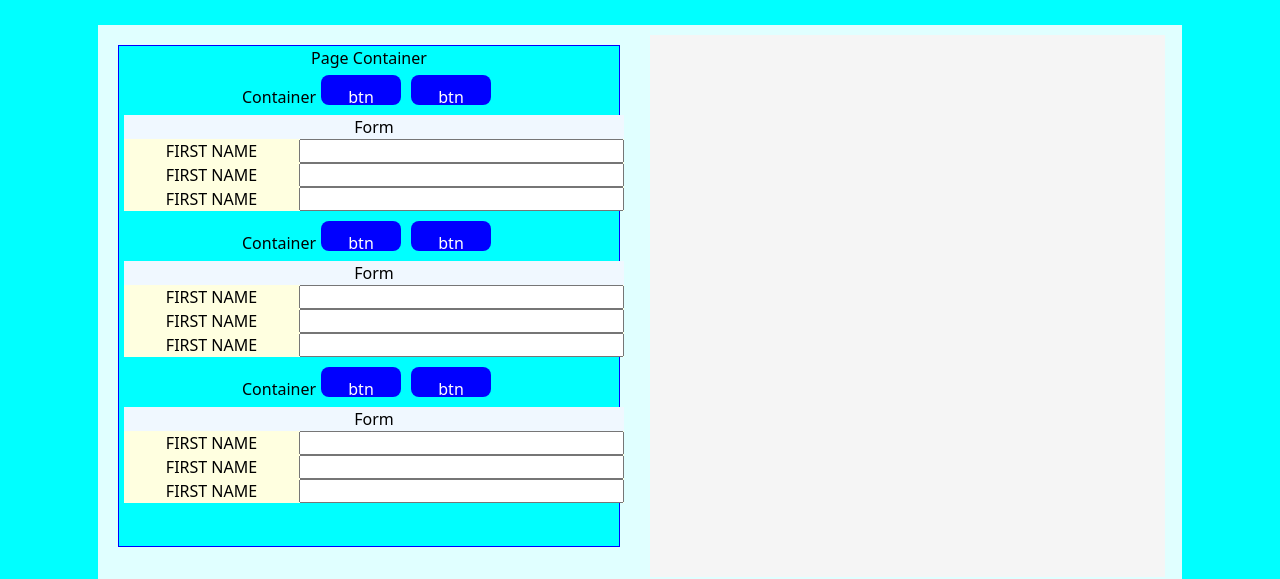
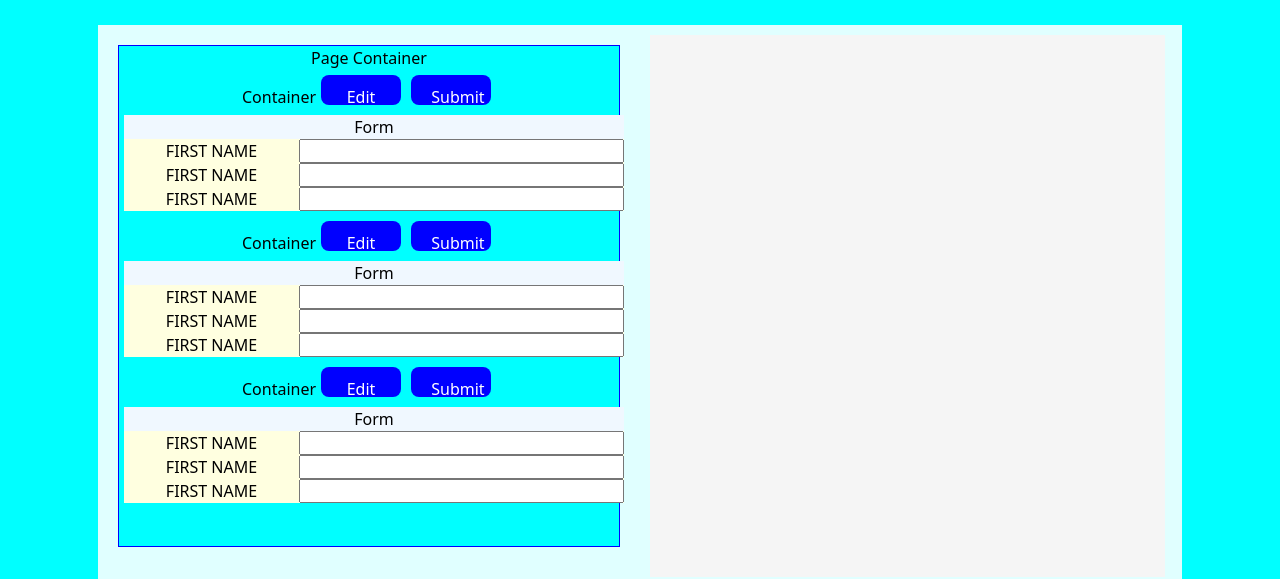
Before and after one commit to Stream5937/cv_generator, a React (Vite) app: page / in a window 1280 px wide. Shown: the part 132-711 px from the top of the page. Built offline with nearby package versions, Linux system fonts and the light colour scheme.

Commit message:
add basic button handlers

```diff
--- a/src/App.jsx
+++ b/src/App.jsx
@@ -10,16 +10,16 @@ function App() {
 
     <>
 
-    <div class='outer_container'>
+    <div className='outer_container'>
       <h1>C V Generator</h1>
-      <div class='container'>
+      <div className='container'>
         <Page_Container />
         <div className="card">
           <button onClick={() => setClearData((clearData) => alert('confirm clear all input data'))}>
             Clear all
           </button>
         </div>
-        <div class='display'>
+        <div className='display'>
 
         </div>
       </div>
--- a/src/components/componentContainer.jsx
+++ b/src/components/componentContainer.jsx
@@ -1,19 +1,56 @@
+
 import { useState } from 'react'
 import  MyButton  from './myButton.jsx'
 import  MyForm  from './myForm.jsx'
 import '../styles/comp_container.css';
 
 function Comp_Container () {
+   // const [id, setID] = useState(0);
+   //const [labelText, setLabelText] = useState('');
+   //setLabelText('Edit');
+   //const Comp_Container = () => {
+   //const label={setLabelText('Edit')};
 
+    const handleClick_Edit = () => {
+        console.log('Edit Button was clicked');
+    };
+    const handleClick_Submit = () => {
+        console.log('Submit Button was clicked');
+    };
 
     return (
-        <div class='comp_container'>
+        <div className='comp_container'>
             Container
-            <MyButton />
-            <MyButton />
+            <MyButton onClick={handleClick_Edit}>Edit</MyButton>
+            <MyButton onClick={handleClick_Submit}>Submit</MyButton>
             <MyForm />
         </div>
-    )
+    );
 }
 
+/*
+<MyButton onClick={handleClick} label={setLabelText('Edit')}>{labelText}</MyButton>
+<MyButton onClick={handleClick} label={setLabelText('Submit')}>{labelText}</MyButton>
+<MyForm />
 export default Comp_Container;
+
+/*
+import  MyButton  from './myButton.jsx'
+
+const Comp_Container = () => {
+    const handleClick = () => {
+        console.log('Button was clicked');
+    };
+
+    return (
+        <div>
+            <MyButton onClick={handleClick}>
+                Edit
+            </MyButton>
+        </div>
+    );
+
+};
+*/
+
+export default Comp_Container;
--- a/src/components/myButton.jsx
+++ b/src/components/myButton.jsx
@@ -1,18 +1,27 @@
 import { useState } from 'react';
 import '../styles/my_button.css';
-
-function MyButton (label='btn', id=0) {
-
+/*
+function MyButton ({label}) {
 
     return (
         <button
             type='button'
             label={label}
-            id= {id}
             >
-           btn
+           {label}
         </button>
     )
 }
 
 export default MyButton;
+*/
+
+const MyButton = ({ children, onClick }) => {
+  return (
+    <button onClick={onClick}>
+      {children}
+    </button>
+  );
+};
+
+export default MyButton;
--- a/src/components/myForm.jsx
+++ b/src/components/myForm.jsx
@@ -6,7 +6,7 @@ function MyForm () {
 
 
     return (
-        <div class='my_form'>
+        <div className='my_form'>
             Form
             <Input />
             <Input />
--- a/src/components/myInput.jsx
+++ b/src/components/myInput.jsx
@@ -6,9 +6,9 @@ function Input () {
 
 
     return(
-        <div class="my_input" >
-            <label for="first-name">FIRST NAME</label>
-            <input type="text" id="first-name" name="first-name" required minlength="2" />
+        <div className="my_input" >
+            <label htmlFor="first-name">FIRST NAME</label>
+            <input type="text" id="first-name" name="first-name" required minLength="2" />
         </div>
     )
 
--- a/src/components/pageContainer.jsx
+++ b/src/components/pageContainer.jsx
@@ -6,7 +6,7 @@ function Page_Container () {
 
 
     return (
-        <div class='page_container'>
+        <div className='page_container'>
             Page Container
             <Comp_Container />
             <Comp_Container />
```
Also changed, not shown: src/notes.txt.
